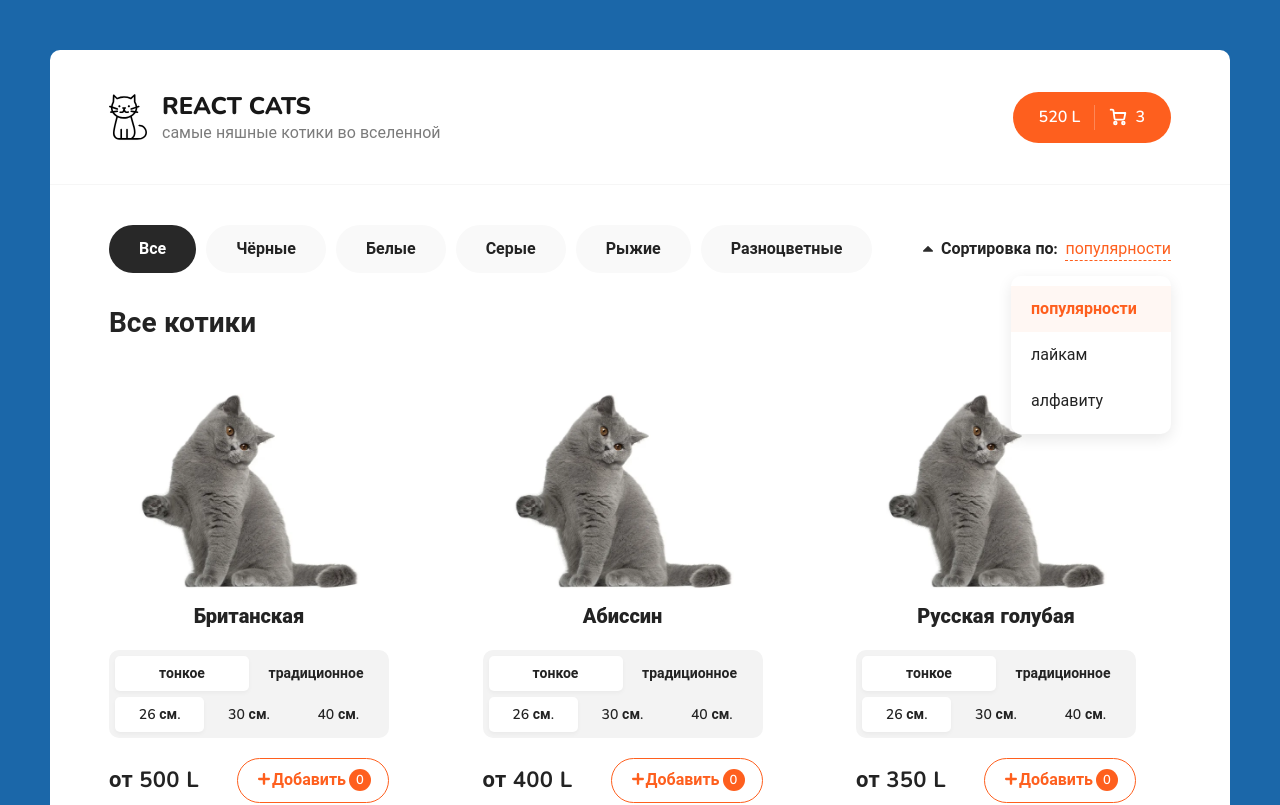
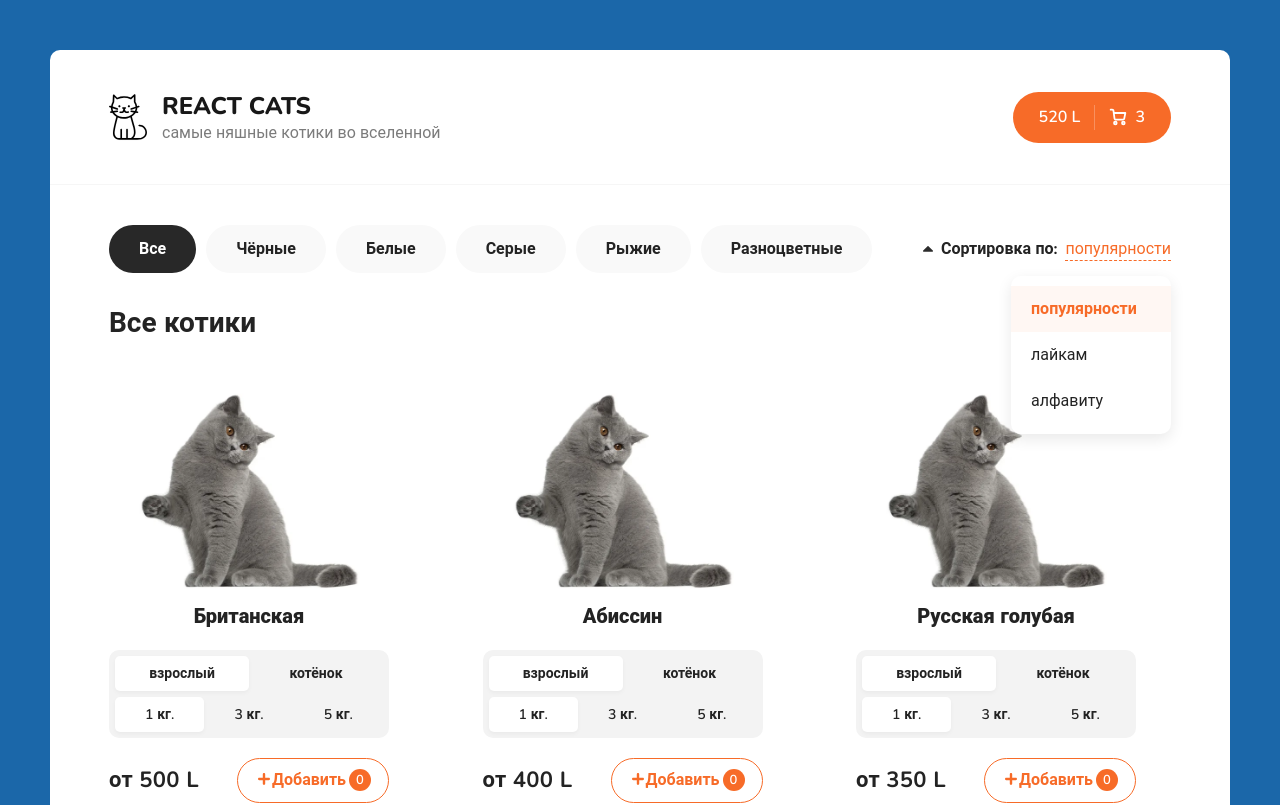
Before and after one commit to alexhkz/react-cats, a React (Create React App) app: page / in a window 1280 px wide. Shown: the top 805 px of the page. Built offline with nearby package versions, Linux system fonts and the light colour scheme.

Commit message:
refactoring colors and classNames

```diff
--- a/public/index.html
+++ b/public/index.html
@@ -2,7 +2,7 @@
 <html lang="en">
 	<head>
 		<meta charset="utf-8" />
-		<link rel="icon" href="%PUBLIC_URL%/favicon.ico" />
+		<link rel="icon" href="%PUBLIC_URL%/img/cat-logo.svg" />
 		<meta name="viewport" content="width=device-width, initial-scale=1" />
 		<meta name="theme-color" content="#000000" />
 		<meta
@@ -14,7 +14,7 @@
 		<link href="https://fonts.googleapis.com/css2?family=Nunito:wght@300;400;500;600;700;800;900&display=swap" rel="stylesheet">
 		<link rel="apple-touch-icon" href="%PUBLIC_URL%/logo192.png" />
 		<link rel="manifest" href="%PUBLIC_URL%/manifest.json" />
-		<title>React App</title>
+		<title>React Cats</title>
 	</head>
 	<body>
 		<noscript>You need to enable JavaScript to run this app.</noscript>
--- a/src/components/CatBlock.jsx
+++ b/src/components/CatBlock.jsx
@@ -8,26 +8,26 @@ function CatBlock({title, price}) {
 	}
 
 	return (
-		<div className="pizza-block">
+		<div className="cat-block">
 			<img
-				className="pizza-block__image"
+				className="cat-block__image"
 				src="../img/british2.jpg"
 				alt="British"
 			/>
-			<h4 className="pizza-block__title">{title}</h4>
-			<div className="pizza-block__selector">
+			<h4 className="cat-block__title">{title}</h4>
+			<div className="cat-block__selector">
 				<ul>
-					<li className="active">тонкое</li>
-					<li>традиционное</li>
+					<li className="active">взрослый</li>
+					<li>котёнок</li>
 				</ul>
 				<ul>
-					<li className="active">26 см.</li>
-					<li>30 см.</li>
-					<li>40 см.</li>
+					<li className="active">1 кг.</li>
+					<li>3 кг.</li>
+					<li>5 кг.</li>
 				</ul>
 			</div>
-			<div className="pizza-block__bottom">
-				<div className="pizza-block__price">от {price} L</div>
+			<div className="cat-block__bottom">
+				<div className="cat-block__price">от {price} L</div>
 				<button onClick={onClickAddButton} className="button button--outline button--add">
 					<svg
 					width="12"
--- a/src/scss/_variables.scss
+++ b/src/scss/_variables.scss
@@ -1,7 +1,7 @@
 $black: #232323;
 $background: #1b67a9;
 $gray-line: #f6f6f6;
-$orange: #fe5f1e;
+$orange: #F76B28;
 
 $container-width: 90%;
 
--- a/src/scss/components/_all.scss
+++ b/src/scss/components/_all.scss
@@ -2,4 +2,4 @@
 @import './button';
 @import './categories';
 @import './sort';
-@import './pizza-block';
+@import './cat-block';
--- a/src/scss/components/_pizza-block.scss
+++ b/src/scss/components/_cat-block.scss
@@ -1,6 +1,6 @@
 @import '../variables';
 
-.pizza-block {
+.cat-block {
   width: 280px;
   text-align: center;
   margin-bottom: 65px;
```
